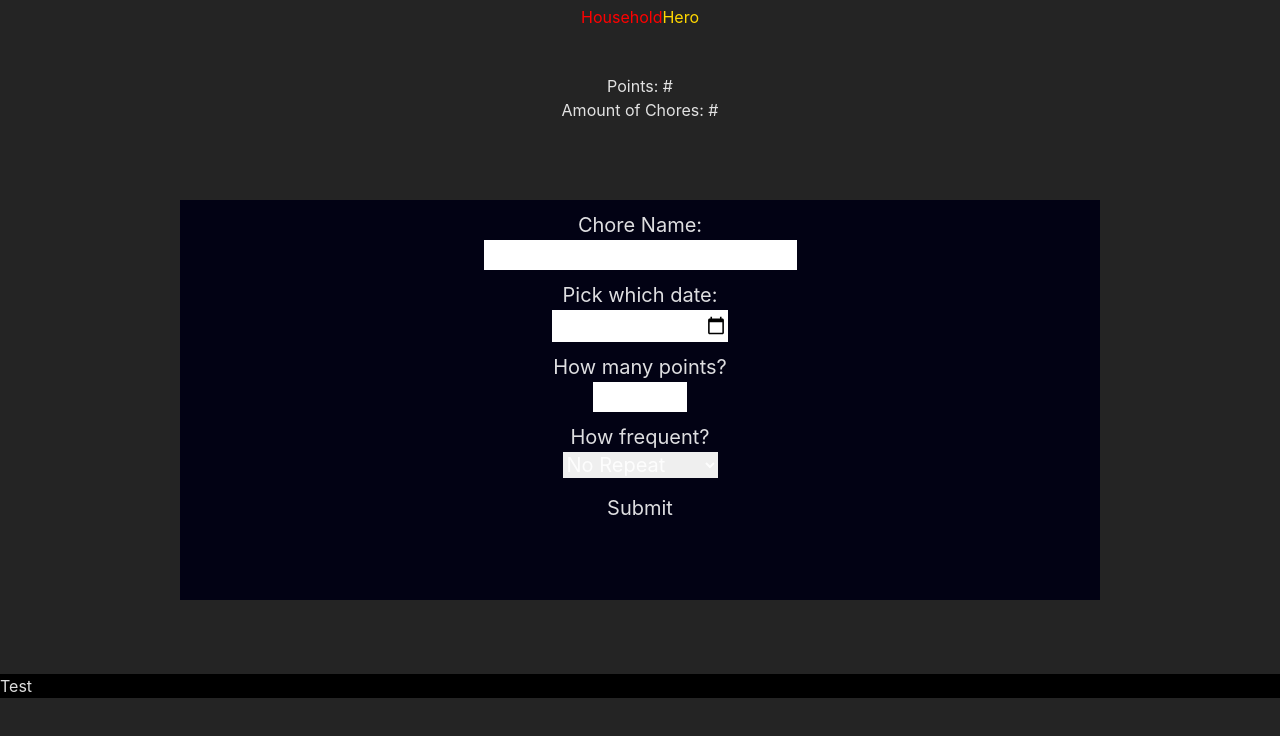
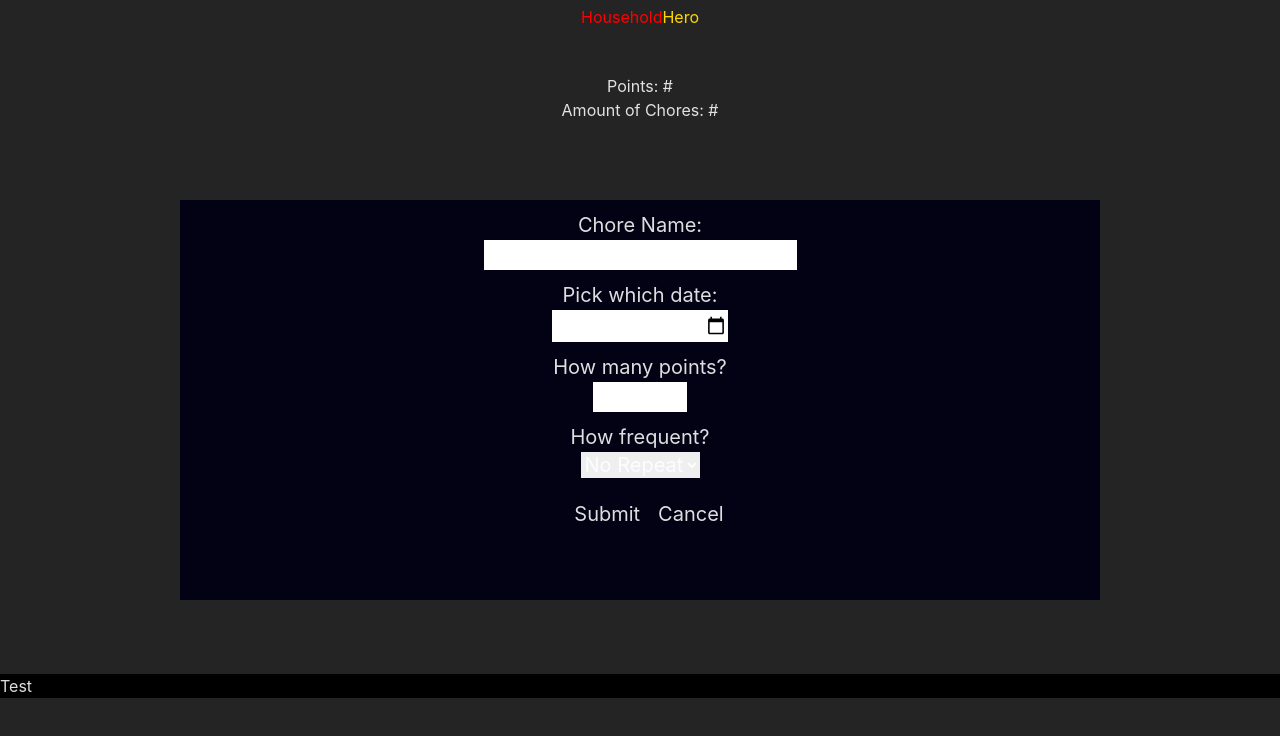
Before and after one commit to aduong3/ChoreTracker, a React (Vite) app: page / in a window 1280 px wide. Both pictures are taken after a click on the button "Add Chores". Shown: the top 736 px of the page. Built offline with nearby package versions, Linux system fonts and the light colour scheme.

Commit message:
Added cancel button in Form

```diff
--- a/src/App.jsx
+++ b/src/App.jsx
@@ -10,6 +10,10 @@ function App() {
 
   const toggleForm = () => {
     setShowForm(!showForm);
+  }
+
+  const handleCloseForm = () => {
+    setShowForm(false);
   }
 
   return (
@@ -34,7 +38,7 @@ function App() {
           </button>
         </div>
       </div>
-      {showForm && <Form />}
+      {showForm && <Form onClose={handleCloseForm} />}
 
 
     </>
--- a/src/Form.css
+++ b/src/Form.css
@@ -22,3 +22,8 @@
 #form-container input[type="submit"] {
     margin-top: 15px;
 }
+
+#form-buttons input, button{
+    padding: 6px;
+    margin: 6px 12px;
+}
--- a/src/Form.jsx
+++ b/src/Form.jsx
@@ -1,8 +1,9 @@
 import './Form.css'
 import {useState} from 'react';
+import PropTypes from 'prop-types';
 
 
-function Form(){
+function Form({ onClose }){
     const [frequency, setFrequency] = useState('none');
     const [selectedDate, setSelectedDate] = useState('');
 
@@ -43,10 +44,12 @@ function Form(){
                 <option value="none">No Repeat</option>
                 <option value="daily">Daily</option>
                 <option value="weekly">Weekly</option>
-                <option value="monthly">Monthly (WIP)</option>
+                <option value="monthly">Monthly</option>
             </select>
-
+            <div id="form-buttons">
             <input type="submit"></input>
+            <button onClick={onClose}>Cancel</button>
+            </div>
         </form>
 
             {frequency != 'none' && selectedDate && (
@@ -62,4 +65,8 @@ function Form(){
     )
 };
 
+Form.propTypes = {
+    onClose: PropTypes.func.isRequired,
+};
+
 export default Form;
```
